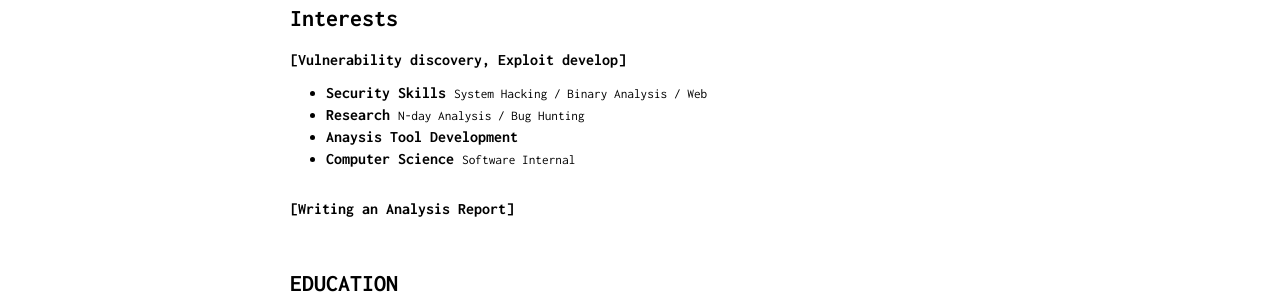
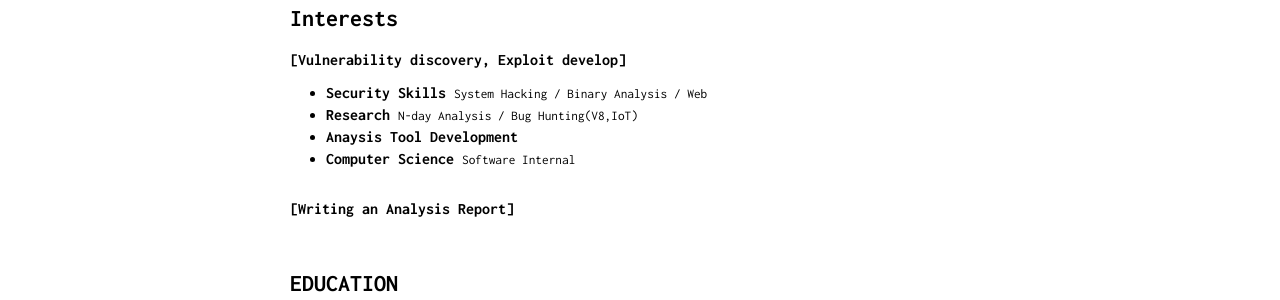
Before and after one commit to Bugeun/bugeun.github.io, a Jekyll site: the page built from index.md, in a window 1280 px wide. Shown: the part 390-690 px from the top of the page. Built offline with Jekyll 4.4.1, drawn with Linux system fonts in a browser that asks for light colours.

Commit message:
Update index.md

```diff
--- a/index.md
+++ b/index.md
@@ -37,7 +37,7 @@ Security Researcher
     </li>
     <li>
     <b>Research</b>
-    <small>N-day Analysis / Bug Hunting</small>
+    <small>N-day Analysis / Bug Hunting(V8,IoT)</small>
     </li>
     <li>
     <b>Anaysis Tool Development</b>
```
